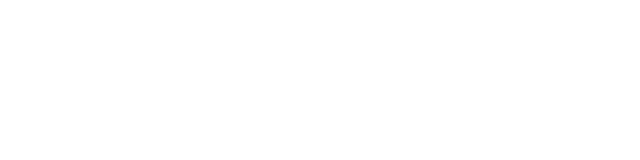
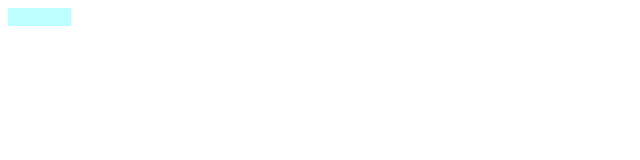
Before and after one commit to ShirelleW/RiffTheory, a Next.js app: page /Slider in a window 1280 px wide. Shown: the top 160 px of the page, without its empty margins (0-640 px from the left). Built offline with nearby package versions, Linux system fonts and the light colour scheme.

Commit message:
Added slider control and text

```diff
--- a/pages/Slider.jsx
+++ b/pages/Slider.jsx
@@ -2,12 +2,12 @@
 import styles from '../styles/Styles.module.css'
 import Draggable from 'react-draggable'
 
-const Slider = ( {sliderFretRange, numOfStrings} ) => {
+const Slider = ({ sliderFretRange, numOfStrings }) => {
     return (
-        <Draggable
-         bounds='parent'>
-        <div className={styles.slider} style={{ width: (3.15 * sliderFretRange) + 'vw', height: (7 * numOfStrings) + 'vh' }}>
-        </div>
+        <Draggable bounds='parent'>
+                <div className={styles.slider} style={{ width: (3.15 * sliderFretRange) + 'vw', height: (7 * numOfStrings) + 'vh' }}>
+                    Drag Me!
+                </div>
         </Draggable>
     )
 }
--- a/styles/Styles.module.css
+++ b/styles/Styles.module.css
@@ -1,4 +1,4 @@
-.mainContainer{
+.mainContainer {
     display: flex;
     flex-direction: column;
     width: 100vw;
@@ -9,12 +9,13 @@
     background-color: bisque;
 }
 
-.fretboard{
+.fretboard {
     position: relative;
     display: flex;
     flex-direction: column;
     width: max-content;
 }
+
 .openNoteSelector {
     height: 7vh;
     border-radius: 15%;
@@ -32,13 +33,24 @@
     border-left: 5px solid black;
 }
 
-
-.slider{
+.slider {
     pointer-events: fill;
     position: absolute;
     background-color: aqua;
-    opacity: .1;
+    opacity: .25;
+    color: transparent;
+    text-orientation: upright;
 }
+
+.slider:hover {
+    display: flex;
+    justify-content: center;
+    align-items: center;
+    opacity: .5;
+    color: black;
+    border: 3px solid red;
+}
+
 .fretHover {
     border-radius: 5%;
     height: max-content;
```
